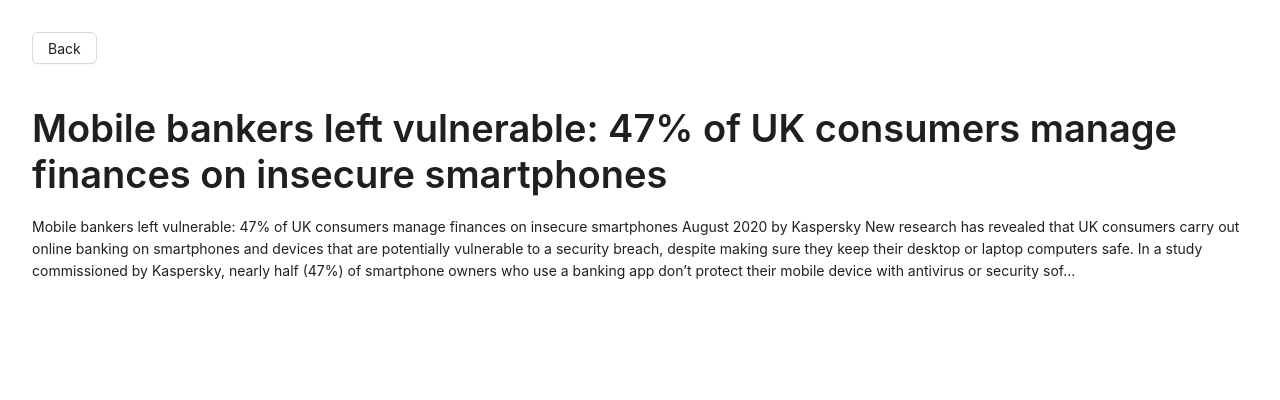
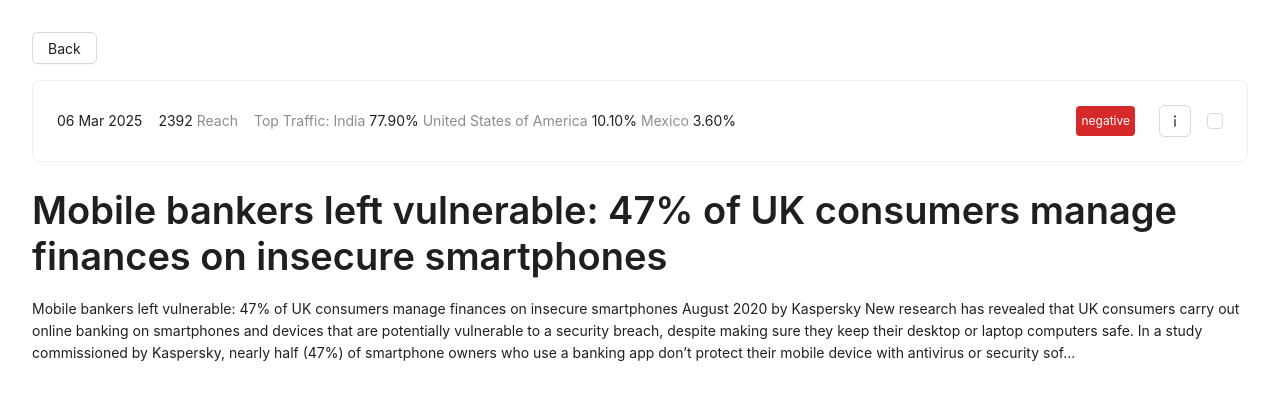
Before and after one commit to Gemin93/kasnews, a React (Vite) app: page /news/260855433 in a window 1280 px wide. Shown: the top 400 px of the page. Built offline with nearby package versions, Linux system fonts and the light colour scheme.

Commit message:
styling news card

```diff
--- a/package.json
+++ b/package.json
@@ -10,6 +10,7 @@
     "preview": "vite preview"
   },
   "dependencies": {
+    "@ant-design/icons": "^5.6.1",
     "antd": "^5.24.7",
     "react": "^19.0.0",
     "react-dom": "^19.0.0",
--- a/src/pages/NewsPage.tsx
+++ b/src/pages/NewsPage.tsx
@@ -1,5 +1,7 @@
 import { useParams, useNavigate } from "react-router";
-import { Button, Typography } from "antd";
+import { Card, Button, Typography, Checkbox, Tag, Row, Col, Space } from "antd";
+import type { CheckboxProps } from "antd";
+import { InfoOutlined } from "@ant-design/icons";
 import type { IData_SnippetNews } from "../types/news";
 
 const mockNews: IData_SnippetNews[] = [
@@ -58,13 +60,60 @@ export function NewsPage() {
   const navigate = useNavigate();
   const news = mockNews.find((news) => news.ID === Number(id));
 
+  const onChange: CheckboxProps["onChange"] = (e) => {
+    console.log(`checked = ${e.target.checked}`);
+  };
+
   if (!news) return <Typography.Text>News not found</Typography.Text>;
+  const { Text } = Typography;
 
   return (
     <div style={{ padding: 24 }}>
       <Button onClick={() => navigate(-1)} style={{ marginBottom: 16 }}>
         Back
       </Button>
+      <Card>
+        {/* Верхняя панель: дата, охват, страна, иконка */}
+        <Row justify="space-between" align="middle">
+          <Col>
+            <Space size="middle">
+              <Text>
+                {new Date(news.DP).toLocaleDateString("en-GB", {
+                  day: "2-digit",
+                  month: "short",
+                  year: "numeric",
+                })}
+              </Text>
+              <Text>
+                {news.REACH} <Text type="secondary">Reach</Text>{" "}
+              </Text>
+              <Text type="secondary">
+                Top Traffic:{" "}
+                {news.TRAFFIC.map((traffic) => {
+                  return (
+                    <Text type="secondary" key={traffic.value}>
+                      {`${traffic.value} `}
+                      <Text>{`${(Number(traffic.count) * 100).toFixed(
+                        2
+                      )}% `}</Text>
+                    </Text>
+                  );
+                })}
+              </Text>
+            </Space>
+          </Col>
+
+          <Col>
+            <Space size="middle">
+              <Tag style={{ padding: 4 }} color="#d62929">
+                {news.SENT}
+              </Tag>
+              <Button icon={<InfoOutlined />}></Button>
+              <Checkbox onChange={onChange}></Checkbox>
+            </Space>
+          </Col>
+        </Row>
+      </Card>
       <Typography.Title>{news.TI}</Typography.Title>
       <Typography.Paragraph>{news.AB}</Typography.Paragraph>
     </div>
```
Also changed, not shown: 1 other file (tests, documents, lock files or other folders).
